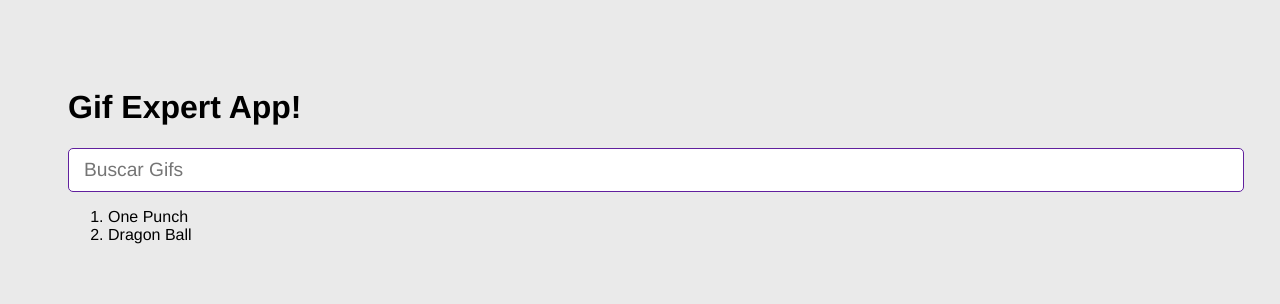
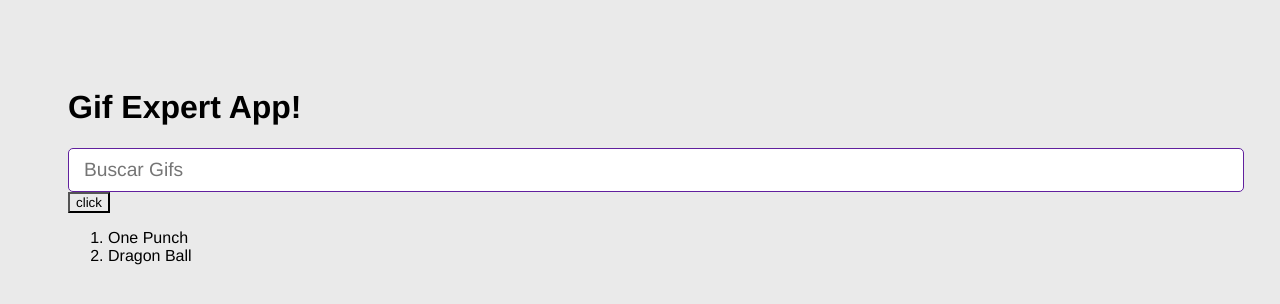
Before and after one commit to yosassenav/GifExpertApp, a React (Vite) app: page / in a window 1280 px wide. Shown: the top 304 px of the page. Built offline with nearby package versions, Linux system fonts and the light colour scheme.

Commit message:
adding function as prop

```diff
--- a/src/GifAppExpert.jsx
+++ b/src/GifAppExpert.jsx
@@ -10,6 +10,14 @@ export const GifExpertApp = ()=>{
     }
 
 
+    const handleSubmit = (evt) => {
+        evt.preventDefault();
+        console.log("Event from child", evt)
+        /* add logic here */
+
+    };
+
+
     return(
     <>
     {/**Titulo  */}
@@ -17,7 +25,7 @@ export const GifExpertApp = ()=>{
 
 
     {/**Input */}
-    <AddCategory setCategories={setCategories}/>
+    <AddCategory handleSubmit={handleSubmit} />
     {/**Listado de Gif */}
     {/* <button onClick={onAddCategory}>Add Category</button> */}
         <ol>
--- a/src/components/AddCategory.jsx
+++ b/src/components/AddCategory.jsx
@@ -1,33 +1,23 @@
 import { useState } from "react"
 
-export const AddCategory = ({setCategories}) => {
+export const AddCategory = ({handleSubmit}) => {
 
     const [inputValue, setInputValue] = useState('');
 
     const onInputChange = ({target}) => {
-        //console.log(event.target.value);
         setInputValue(target.value);
     }
 
-    const handleSubmit = (evt) => {
-        evt.preventDefault();
-        console.log("AddCategory Props:", setCategories);
-        if (inputValue.trim().length <= 1) return;
-
-        // if(typeof onAddCategories === "function"){
-        setCategories(categories => [inputValue, ...categories])
-        // }
-        setInputValue('');
-    };
 
     return(
-    <form onSubmit={handleSubmit}>
+    <form onSubmit={(e) => {handleSubmit(e)}}>
+        { inputValue }
         <input
         type="text"
         placeholder="Buscar Gifs"
         onChange={onInputChange}
         />
-
+        <button type="submit">click</button>
     </form>
     )
 }
```
